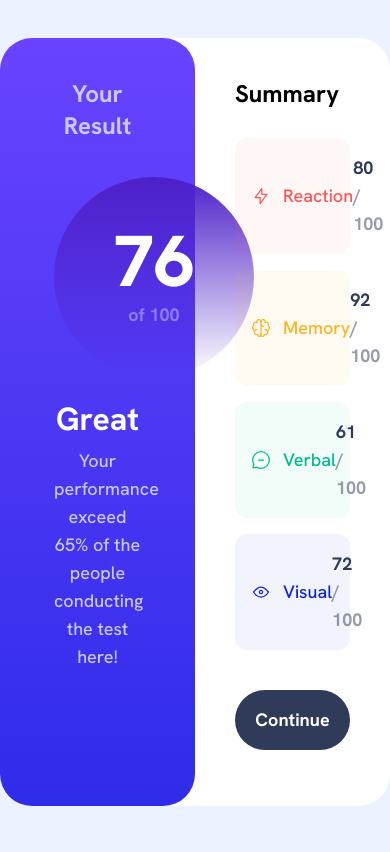
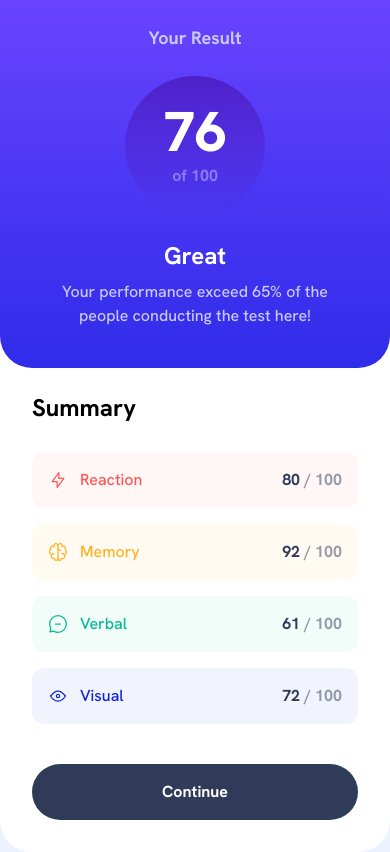
Before and after one commit to daniloparrajr/frontendmentor-results-summary-component, a Next.js app: page / in a window 390 px wide. Built offline with nearby package versions, Linux system fonts and the light colour scheme.

Commit message:
feat: add mobile styles

```diff
--- a/src/app/layout.js
+++ b/src/app/layout.js
@@ -31,7 +31,7 @@ export default function RootLayout({ children }) {
   return (
     <html lang="en">
       <body
-        className={`${hankenGrotesk.variable} font-sans antialiased bg-very-light-blue text-lg flex justify-center items-center h-screen`}
+        className={`${hankenGrotesk.variable} font-sans antialiased bg-very-light-blue text-base sm:text-lg sm:flex sm:justify-center sm:items-center sm:h-screen`}
       >
         {children}
       </body>
--- a/src/app/page.js
+++ b/src/app/page.js
@@ -5,16 +5,15 @@ import VisualIcon from "./assets/images/icon-visual.svg";
 
 export default function Home() {
   return (
-      <section className="bg-white rounded-4xl grid grid-cols-2 w-full max-w-2.5xl">
-          <div className="rounded-4xl bg-gradient-to-b from-neon-blue to-han-purple text-white pt-10 px-13 pb-14 text-center">
-              <h2 className="text-light-blue text-2xl font-bold mb-8.5">Your Result</h2>
-              <p className="w-[200px] h-[200px] mx-auto flex flex-col justify-center items-center rounded-full text-light-blue/50 bg-gradient-to-b from-purple-heart mb-7 font-bold gap-y-1"><span className="text-7xl text-white block font-extrabold">76</span> of 100</p>
-
-              <p className="text-3xl font-bold mb-3.5">Great</p>
+      <section className="bg-white sm:rounded-t-4xl rounded-b-4xl sm:grid sm:grid-cols-2 w-full max-w-2.5xl">
+          <div className="sm:rounded-t-4xl rounded-b-4xl bg-gradient-to-b from-neon-blue to-han-purple text-white pt-6 pb-10 px-13 sm:pt-10 sm:pb-14 text-center">
+              <h2 className="text-light-blue text-lg sm:text-2xl font-bold sm:mb-8.5 mb-6">Your Result</h2>
+              <p className="w-[140px] h-[140px] sm:w-[200px] sm:h-[200px] mx-auto flex flex-col justify-center items-center rounded-full text-light-blue/50 bg-gradient-to-b from-purple-heart mb-6 sm:mb-7 font-bold gap-y-1"><span className="text-5.5xl block sm:text-7xl text-white font-extrabold leading-none">76</span> of 100</p>
+              <p className="text-2xl sm:text-3xl font-bold mb-2 sm:mb-3.5">Great</p>
               <p className="text-light-blue">Your performance exceed 65% of the people conducting the test here!</p>
           </div>
 
-          <div className="rounded-4xl p-10 pb-14">
+          <div className="rounded-4xl pt-6 p-8 sm:p-10 sm:pb-14">
               <h2 className="text-2xl font-bold mb-7">Summary</h2>
 
               <dl className="flex flex-col gap-4 mb-10">
--- a/tailwind.config.js
+++ b/tailwind.config.js
@@ -30,6 +30,7 @@ module.exports = {
       },
       fontSize: {
         "3xl": "32px",
+        "5.5xl": "56px",
       },
       borderRadius: {
         '4xl': '32px',
@@ -38,6 +39,7 @@ module.exports = {
         '8.5': '35px',
         '9': '38px',
         '13': '54px',
+        '15': '58px',
       },
       maxWidth: {
         '2.5xl': '736px'
```
